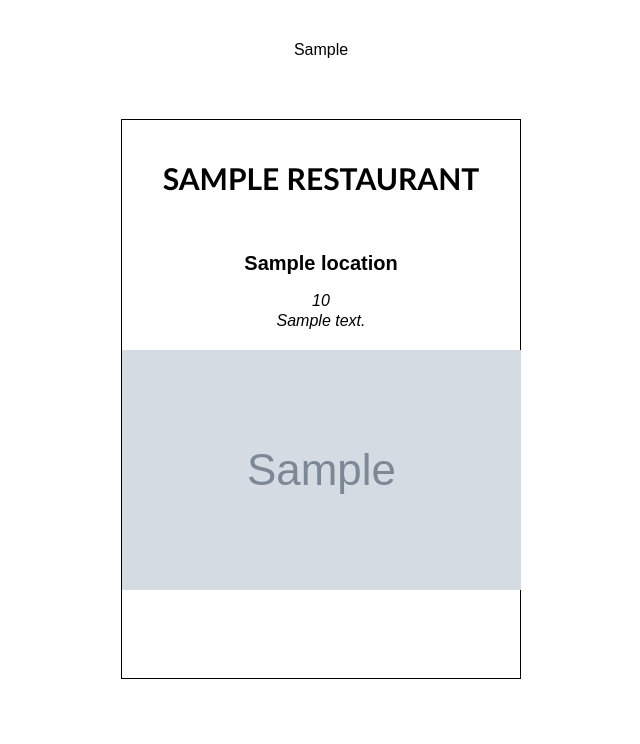
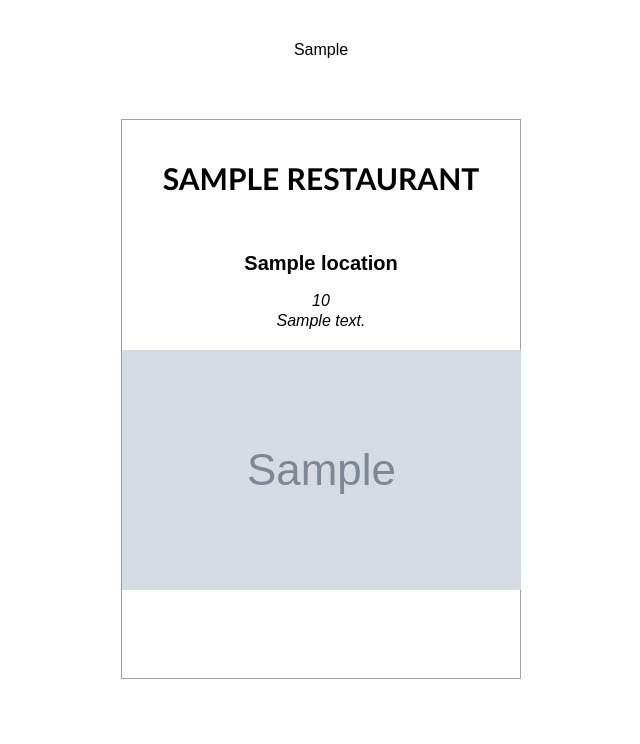
Before and after one commit to billyin0702/webdev-labs, a Flask app: template lab02/templates/restaurant.html in a window 1280 px wide. Shown: the part 128-872 px from the top of the page, without its empty margins (319-959 px from the left). Run offline with Flask 2, Linux system fonts and the light colour scheme; the template is opened without the code that fills it: most values are stand-ins (such as "Sample title", 1, 10 or a date in 2020); grey boxes marked "Sample" are stand-in pictures; some libraries are stand-ins or nearby versions.

Commit message:
Commiting new lab02 files

```diff
--- a/lab02/static/style.css
+++ b/lab02/static/style.css
@@ -47,7 +47,7 @@ style {
 section {
     display: flex;
     flex-direction: column;
-    border: solid 1px black;
+    border: solid 1px rgb(161, 161, 161);
     margin: 15px;
     width: 50vh;
     height: 70vh;
```
